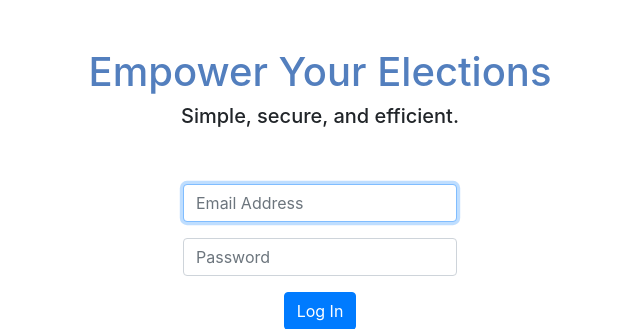
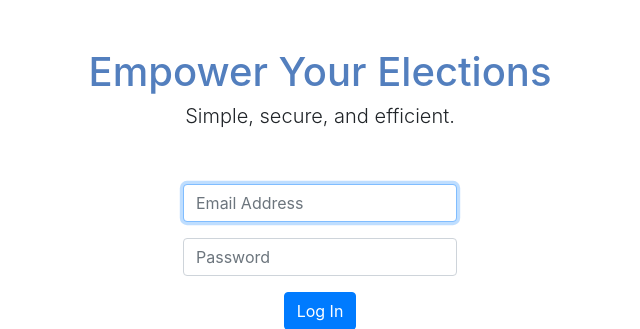
Before and after one commit to devtan28/election_yoda, a Flask app: page /login in a window 1280 px wide. Shown: the part 76-405 px from the top of the page, without its empty margins (320-960 px from the left). Run offline with Flask 3, Linux system fonts and the light colour scheme; some libraries are stand-ins or nearby versions.

Commit message:
Update login.html

```diff
--- a/templates/login.html
+++ b/templates/login.html
@@ -10,7 +10,7 @@
     <section class="first-section">
         <div class="left-content">
             <h1 style ="color: #537fbe;">Empower Your Elections</h1>
-            <h5>Simple, secure, and efficient.</h5>
+            <h5 class="font-weight-light">Simple, secure, and efficient.</h5>
         </div>
         <div class="right-content">
           <br><br>
```
